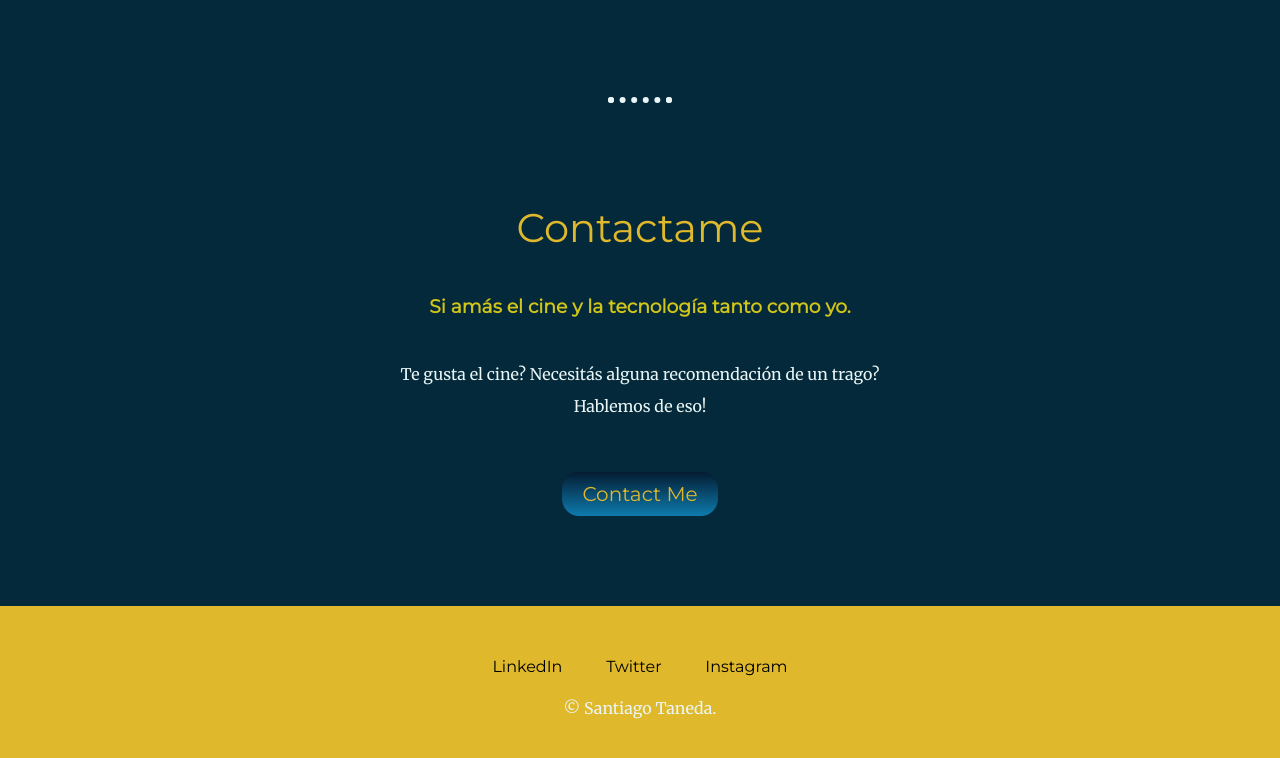
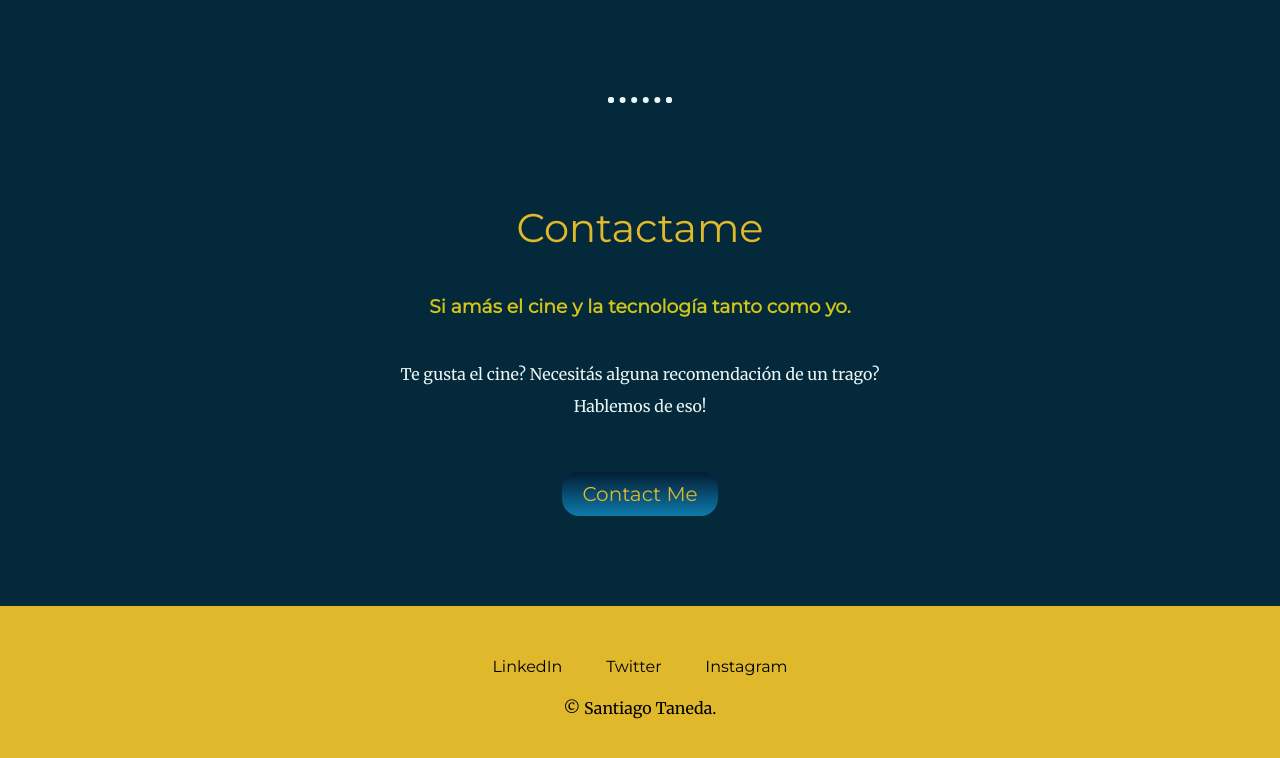
Before and after one commit to notfrant1c/Santi-Taneda-CV, a plain HTML site: page index.html in a window 1280 px wide. Shown: the part 2758-3516 px from the top of the page. Drawn offline with Linux system fonts and the light colour scheme; a web font is replaced by a local one.

Commit message:
changed "nombre" class text color
changed color text

```diff
--- a/styles.css
+++ b/styles.css
@@ -118,6 +118,9 @@ p {
   top: 40px;
   width: 150px;
 }
+.nombre{
+  color: #000000;
+}
 .perfil-img {
   width: 15%;
 }
```
